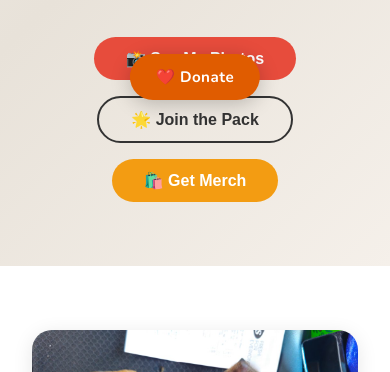
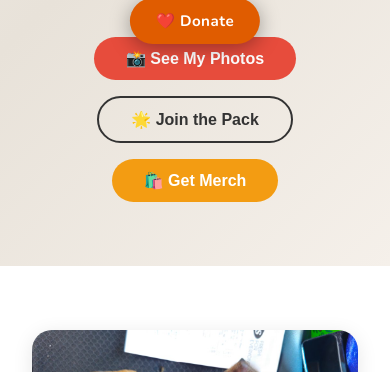
Before and after one commit to nikdastardlyarea52/luckieboy-site, a website: page public/index.html in a window 390 px wide. Shown: the part 728-1100 px from the top of the page. Drawn offline with nearby package versions, Linux system fonts and the light colour scheme; a script that the page names is missing.

Commit message:
Fix floating donate button visibility — raise above nav bar on mobile

```diff
--- a/public/index.html
+++ b/public/index.html
@@ -501,29 +501,30 @@
     /* FLOATING DONATE BUTTON */
     .float-donate {
       position: fixed;
-      bottom: 24px;
+      bottom: 80px;
       left: 50%;
       transform: translateX(-50%);
-      z-index: 9999;
+      z-index: 99999;
       background: #e05c00;
-      color: #fff;
+      color: #fff !important;
       border: none;
       border-radius: 50px;
       padding: 14px 32px;
       font-size: 1rem;
       font-weight: 700;
       letter-spacing: 0.03em;
-      box-shadow: 0 4px 20px rgba(0,0,0,0.22);
+      box-shadow: 0 4px 20px rgba(0,0,0,0.35);
       cursor: pointer;
-      text-decoration: none;
+      text-decoration: none !important;
       display: inline-flex;
       align-items: center;
       gap: 8px;
       transition: background 0.2s, transform 0.15s;
-    }
-    .float-donate:hover { background: #bf4e00; transform: translateX(-50%) translateY(-2px); }
+      white-space: nowrap;
+    }
+    .float-donate:hover { background: #bf4e00; transform: translateX(-50%) translateY(-2px); color:#fff !important; }
     @media (max-width: 600px) {
-      .float-donate { bottom: 16px; padding: 13px 26px; font-size: 0.95rem; }
+      .float-donate { bottom: 72px; padding: 13px 26px; font-size: 0.95rem; }
     }
 
   </style>
```
